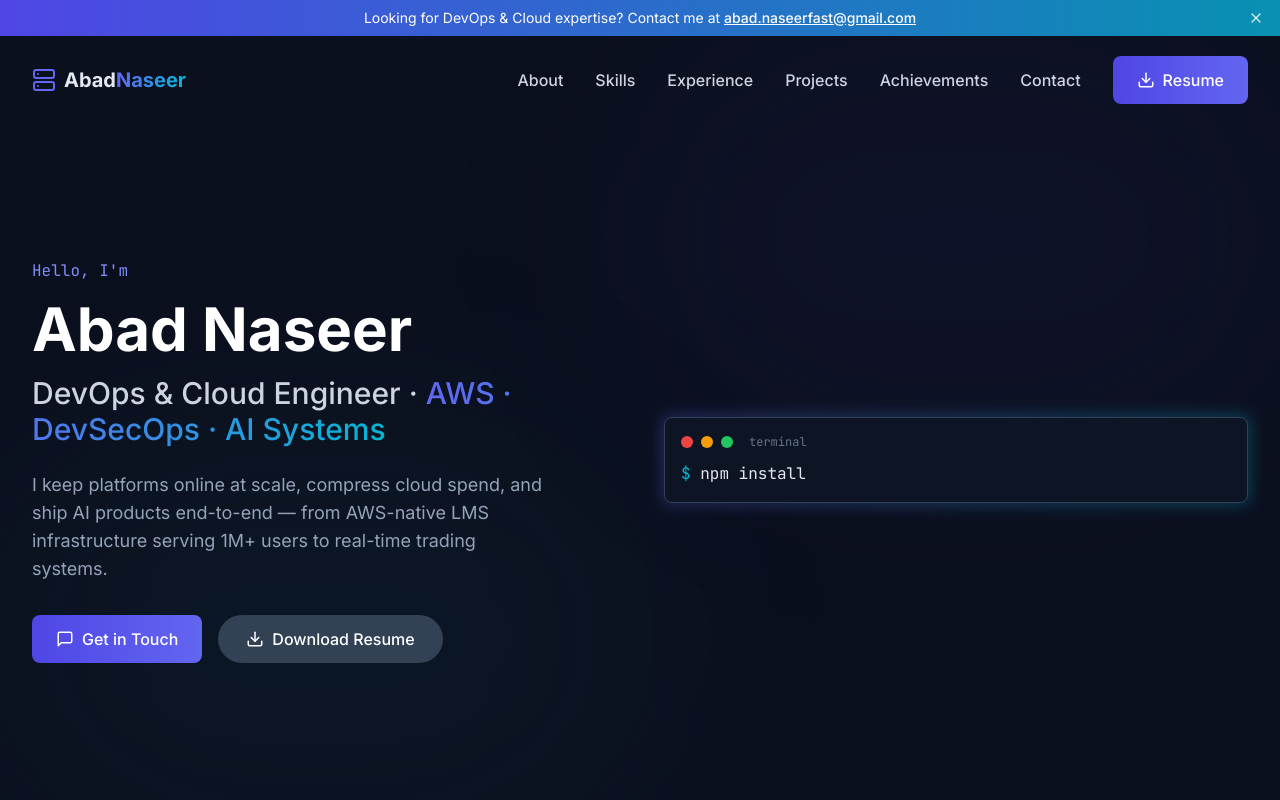
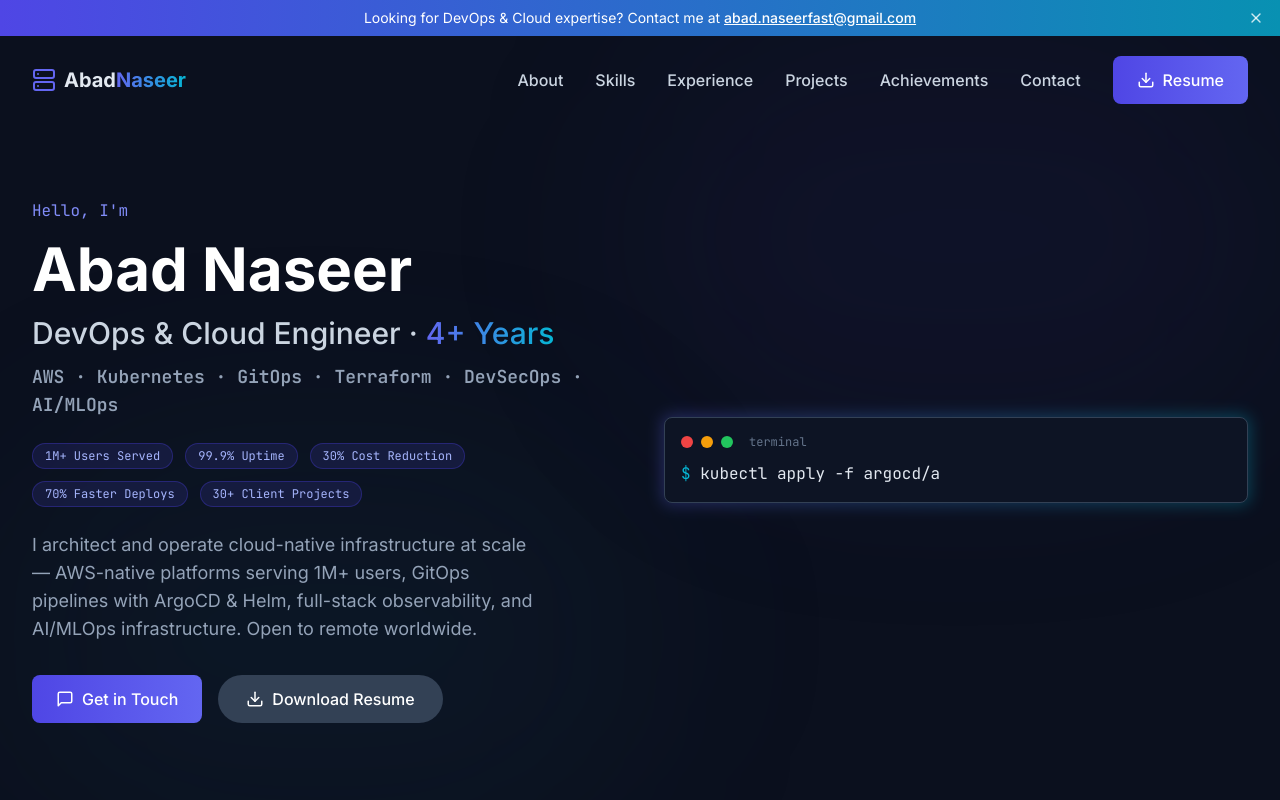
Before and after one commit to AbadNaseer/portfolio, a React (Vite) app: page / in a window 1280 px wide. Shown: the top 800 px of the page. Built offline with nearby package versions, Linux system fonts and the light colour scheme.

Commit message:
update Hero.tsx: add 4yr exp, ArgoCD, Helm, Azure, GCP, Datadog, new projects

```diff
--- a/src/components/sections/Hero.tsx
+++ b/src/components/sections/Hero.tsx
@@ -7,10 +7,10 @@ import TerminalEffect from '../ui/TerminalEffect';
 const Hero: React.FC = () => {
   const commands = [
     'cd abad-naseer-portfolio',
-    'npm install',
-    'npm run build',
-    'npm start',
-    'Deployment successful! Welcome to my portfolio...'
+    'kubectl apply -f argocd/app-of-apps.yaml',
+    'terraform apply -var-file=prod.tfvars',
+    'helm upgrade --install api ./charts/api-service',
+    'Deployment successful! 1M+ users served · 99.9% uptime'
   ];
 
   return (
@@ -18,7 +18,6 @@ const Hero: React.FC = () => {
       id="hero"
       className="min-h-screen pt-24 pb-12 flex items-center relative overflow-hidden"
     >
-      {/* Background gradient */}
       <div className="absolute inset-0 bg-dark-500">
         <div className="absolute top-0 right-0 w-1/2 h-1/2 bg-primary-900/10 blur-[100px] rounded-full"></div>
         <div className="absolute bottom-0 left-0 w-1/2 h-1/2 bg-secondary-900/10 blur-[100px] rounded-full"></div>
@@ -37,12 +36,21 @@ const Hero: React.FC = () => {
             <h1 className="text-4xl md:text-5xl lg:text-6xl font-bold mb-4">
               Abad Naseer
             </h1>
-            <h2 className="text-2xl md:text-3xl text-slate-300 font-medium mb-6">
-              DevOps & Cloud Engineer · <span className="gradient-text">AWS · DevSecOps · AI Systems</span>
+            <h2 className="text-2xl md:text-3xl text-slate-300 font-medium mb-3">
+              DevOps &amp; Cloud Engineer · <span className="gradient-text">4+ Years</span>
             </h2>
+            <h3 className="text-lg text-slate-400 font-mono mb-6">
+              AWS · Kubernetes · GitOps · Terraform · DevSecOps · AI/MLOps
+            </h3>
+            <div className="flex flex-wrap gap-3 mb-6">
+              {['1M+ Users Served','99.9% Uptime','30% Cost Reduction','70% Faster Deploys','30+ Client Projects'].map(m => (
+                <span key={m} className="px-3 py-1 bg-primary-900/30 border border-primary-700/40 rounded-full text-primary-300 text-xs font-mono">{m}</span>
+              ))}
+            </div>
             <p className="text-slate-400 text-lg mb-8 max-w-lg">
-              I keep platforms online at scale, compress cloud spend, and ship AI products end-to-end —
-              from AWS-native LMS infrastructure serving 1M+ users to real-time trading systems.
+              I architect and operate cloud-native infrastructure at scale — AWS-native platforms serving 1M+ users,
+              GitOps pipelines with ArgoCD &amp; Helm, full-stack observability, and AI/MLOps infrastructure.
+              Open to remote worldwide.
             </p>
 
             <div className="flex flex-col sm:flex-row gap-4">
```
